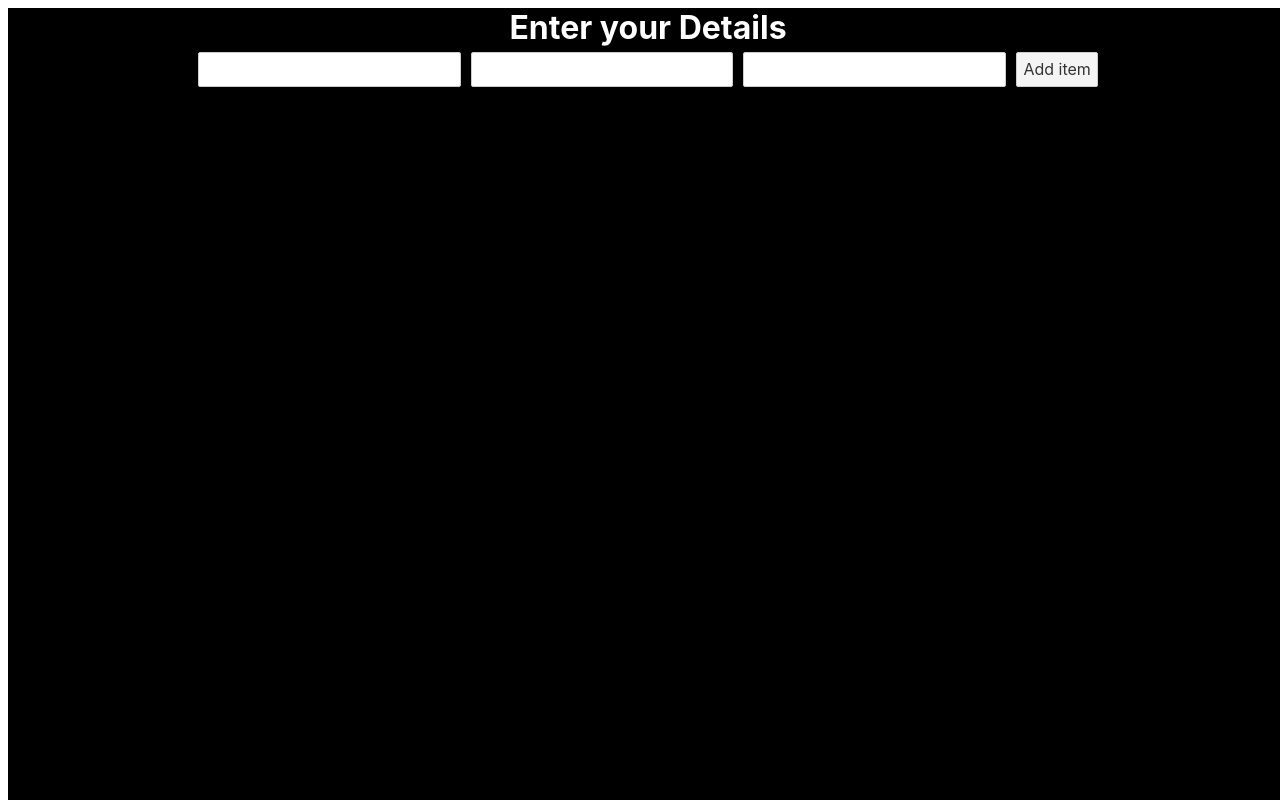
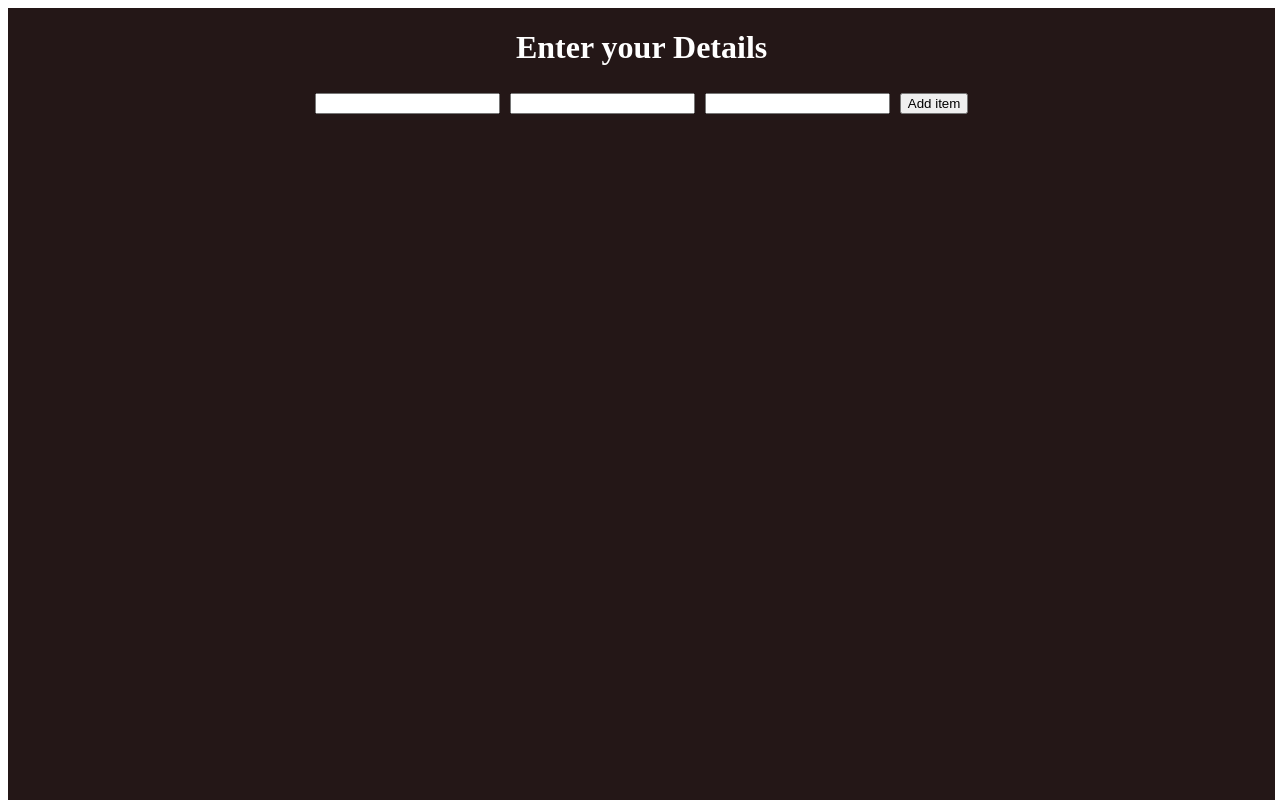
Before and after one commit to Tusharsaxena3112/Svelte-Basics, a Svelte app in the folder svelteApp/: page / in a window 1280 px wide. Both pictures are taken after a click on the button "Enter". Built offline with nearby package versions, Linux system fonts and the light colour scheme.

Commit message:
some issues

```diff
--- a/svelteApp/public/global.css
+++ b/svelteApp/public/global.css
@@ -1,4 +1,4 @@
-*{
+/* *{
 	margin: 0px;
 	padding:0px;
 	box-sizing: border-box;
@@ -65,4 +65,4 @@ button:not(:disabled):active {
 
 button:focus {
 	border-color: #666;
-}
+} */
--- a/svelteApp/src/App.svelte
+++ b/svelteApp/src/App.svelte
@@ -27,9 +27,13 @@
 
 <style>
 
+ *{
+      margin:0px;
+      padding:0px;
+      box-sizing: border-box
+    }
+  @media (min-width: 640px) {
 
-
-  @media (min-width: 640px) {
     main {
       max-width: none;
     }
--- a/svelteApp/src/DeletetingItem.svelte
+++ b/svelteApp/src/DeletetingItem.svelte
@@ -56,9 +56,6 @@
     .persons {
       display: grid;
       grid-template-columns: auto auto auto auto auto;
-      justify-content: center;
-      align-items: center;
-
     }
     .person {
       border: 1px solid white;
--- a/svelteApp/src/Modal.svelte
+++ b/svelteApp/src/Modal.svelte
@@ -30,10 +30,11 @@
         margin:5px;
     }
   main {
-    background-color: rgb(0, 0, 0);
-    width: 100vw;
-    height: 100vh;
+    background-color: rgb(36, 23, 23);
+    width: 99%;
+    height: 99%;
     position: fixed;
     color: white;
+    margin:0;
   }
 </style>
```
